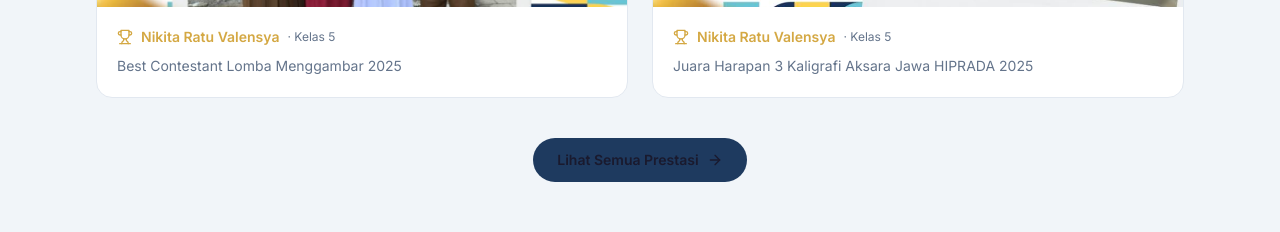
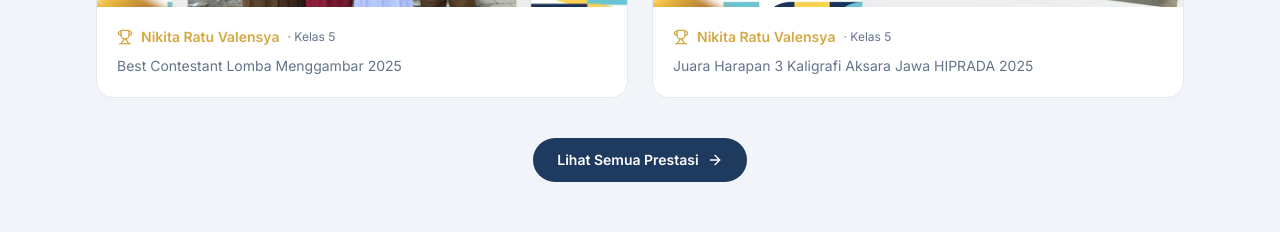
Before and after one commit to iqbalraihanfr/sdn-2kedundung, a Next.js app: page / in a window 1280 px wide. Shown: the part 5080-5312 px from the top of the page. Built offline with nearby package versions, Linux system fonts and the light colour scheme.

Commit message:
style(home): fix button text color override using !text-white
- Use !text-white to ensure button text is white and not overridden by default link styles

- Revert hover state to professional hover:bg-primary-dark for optimal contrast

```diff
--- a/src/components/home/prestasi-section.tsx
+++ b/src/components/home/prestasi-section.tsx
@@ -61,7 +61,7 @@
         <div className="mt-10 text-center">
           <Link
             href="/prestasi"
-            className="inline-flex items-center gap-2 rounded-full bg-primary px-6 py-3 text-sm font-semibold text-white transition-all duration-200 hover:bg-primary-dark hover:shadow-lg"
+            className="inline-flex items-center gap-2 rounded-full bg-primary px-6 py-3 text-sm font-semibold !text-white transition-all duration-200 hover:bg-primary-dark hover:shadow-lg"
           >
             Lihat Semua Prestasi
             <ArrowRight size={16} />
```
